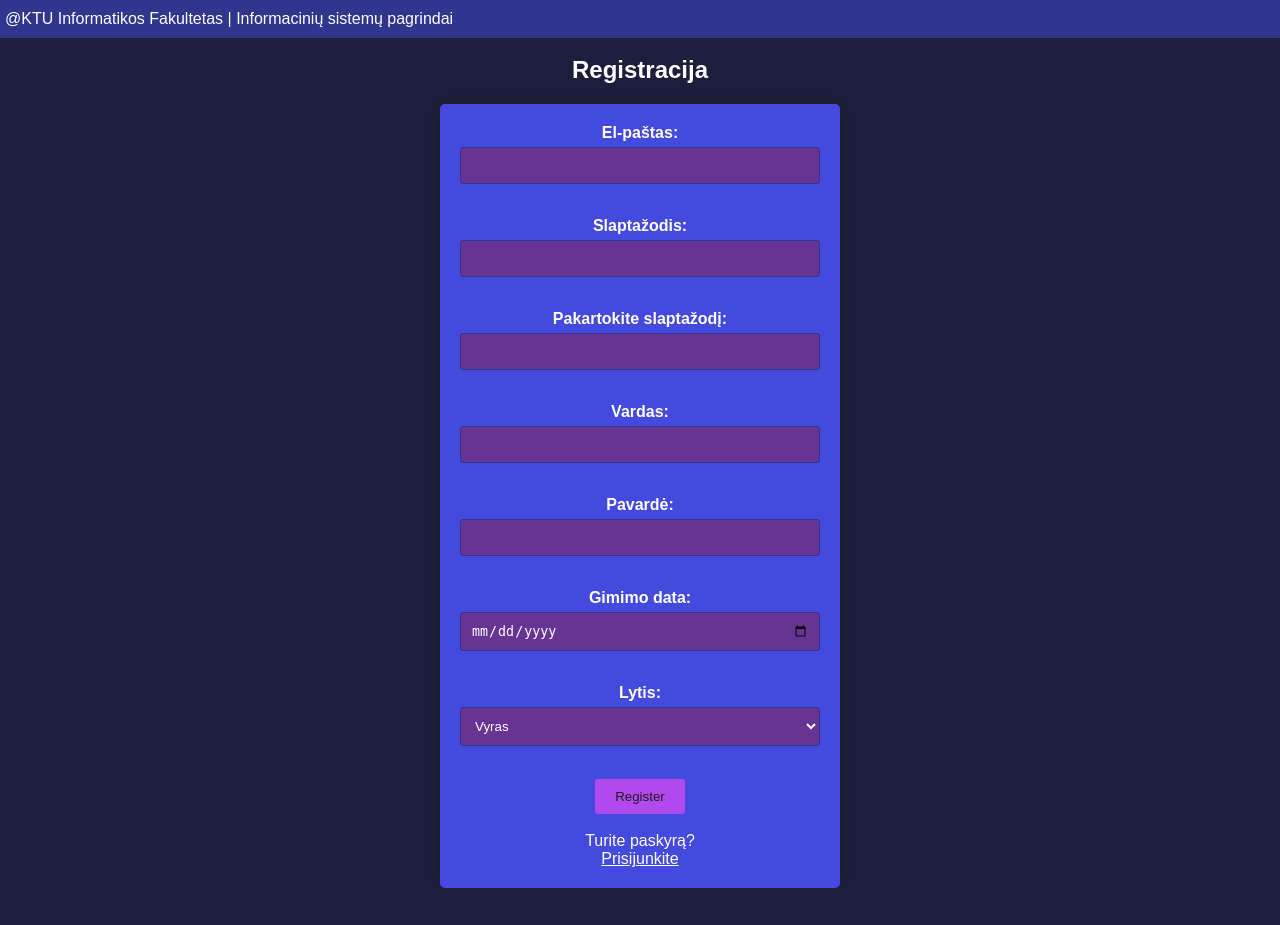
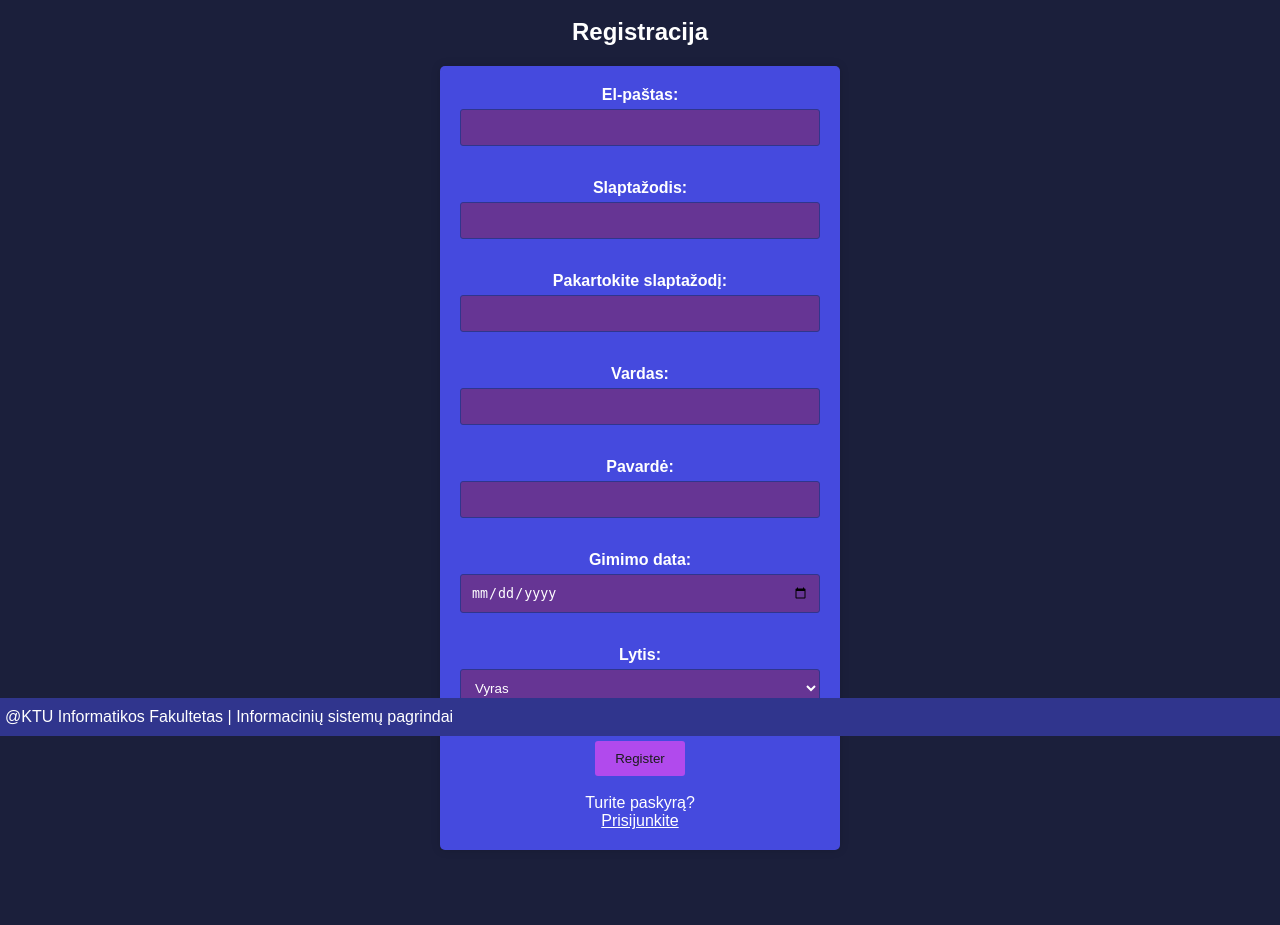
Before and after one commit to MrEchox/ISP-Poliklinika, a PHP site: page /register.html in a window 1280 px wide. Shown: the part 64-989 px from the top of the page. Before the commit the page ends 952 px from the top, so only its background shows below. Run offline with PHP 8.4, Linux system fonts and the light colour scheme.

Commit message:
Update stylesheet.css

```diff
--- a/stylesheet.css
+++ b/stylesheet.css
@@ -64,13 +64,15 @@ footer {
     color: var(--text-color1);
     text-align: left;
     padding: 10px 5px;
+    position: fixed;
     bottom: 0;
+    width: 100%;
 }
 
 form {
     background-color: var(--primary-color1);
     max-width: 400px;
-    margin: 0 auto;
+    margin: 0 auto 75px;
     padding: 20px;
     border-radius: 5px;
     box-shadow: 0 0 10px rgba(0, 0, 0, 0.15);
```
